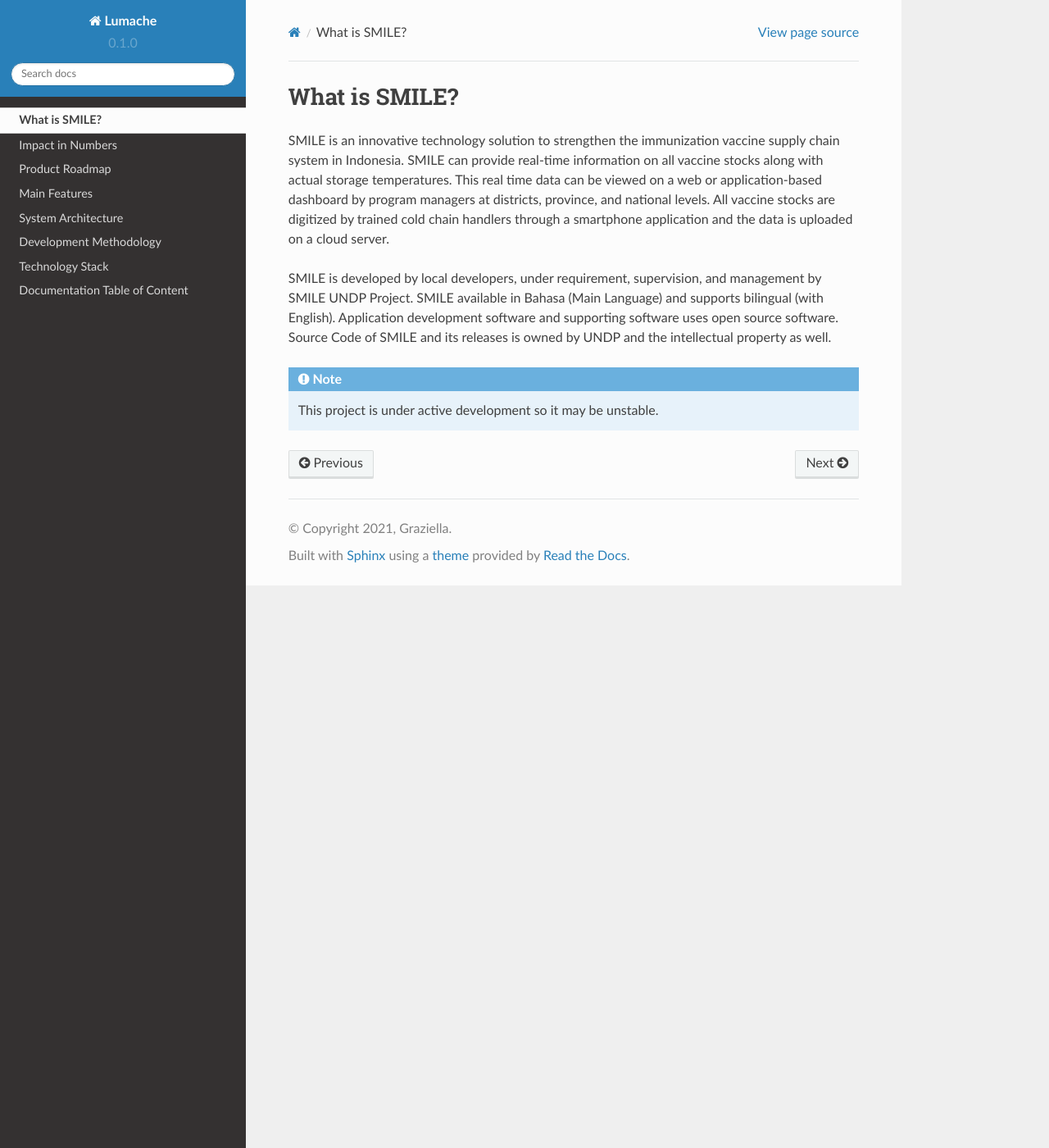
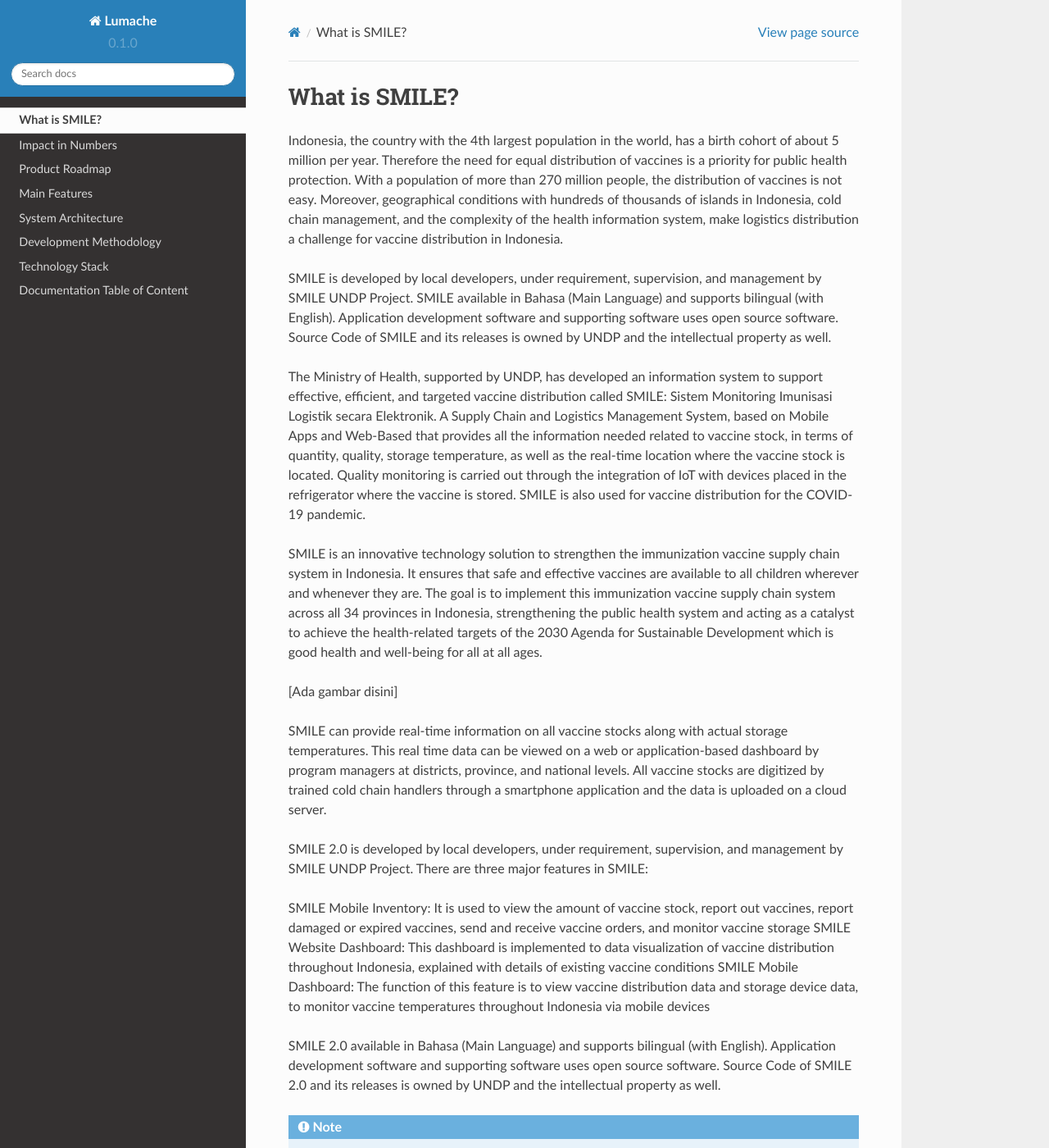
Before and after one commit to bigza/smile-documentation, a Sphinx documentation site: the page built from docs/source/what.rst, in a window 1280 px wide and 1400 px high. Shown: the whole window at 82% size. Built offline with Sphinx 7.4.7 and the Read the Docs theme 2.0.0, drawn with Linux system fonts in a browser that asks for light colours.

Commit message:
update page What is SMILE

```diff
--- a/docs/source/what.rst
+++ b/docs/source/what.rst
@@ -1,9 +1,26 @@
 What is SMILE?
 =====
 
-SMILE is an innovative technology solution to strengthen the immunization vaccine supply chain system in Indonesia. SMILE can provide real-time information on all vaccine stocks along with actual storage temperatures. This real time data can be viewed on a web or application-based dashboard by program managers at districts, province, and national levels. All vaccine stocks are digitized by trained cold chain handlers through a smartphone application and the data is uploaded on a cloud server.
+Indonesia, the country with the 4th largest population in the world, has a birth cohort of about 5 million per year. Therefore the need for equal distribution of vaccines is a priority for public health protection. With a population of more than 270 million people, the distribution of vaccines is not easy. Moreover, geographical conditions with hundreds of thousands of islands in Indonesia, cold chain management, and the complexity of the health information system, make logistics distribution a challenge for vaccine distribution in Indonesia.
 
 SMILE is developed by local developers, under requirement, supervision, and management by SMILE UNDP Project. SMILE available in Bahasa (Main Language) and supports bilingual (with English). Application development software and supporting software uses open source software. Source Code of SMILE and its releases is owned by UNDP and the intellectual property as well.
+
+The Ministry of Health, supported by UNDP, has developed an information system to support effective, efficient, and targeted vaccine distribution called SMILE: Sistem Monitoring Imunisasi Logistik secara Elektronik. A Supply Chain and Logistics Management System, based on Mobile Apps and Web-Based that provides all the information needed related to vaccine stock, in terms of quantity, quality, storage temperature, as well as the real-time location where the vaccine stock is located. Quality monitoring is carried out through the integration of IoT with devices placed in the refrigerator where the vaccine is stored. SMILE is also used for vaccine distribution for the COVID-19 pandemic.
+
+SMILE is an innovative technology solution to strengthen the immunization vaccine supply chain system in Indonesia. It ensures that safe and effective vaccines are available to all children wherever and whenever they are. The goal is to implement this immunization vaccine supply chain system across all 34 provinces in Indonesia, strengthening the public health system and acting as a catalyst to achieve the health-related targets of the 2030 Agenda for Sustainable Development which is good health and well-being for all at all ages.
+
+[Ada gambar disini]
+
+SMILE can provide real-time information on all vaccine stocks along with actual storage temperatures. This real time data can be viewed on a web or application-based dashboard by program managers at districts, province, and national levels. All vaccine stocks are digitized by trained cold chain handlers through a smartphone application and the data is uploaded on a cloud server.
+
+SMILE 2.0  is developed by local developers, under requirement, supervision, and management by SMILE UNDP Project. There are three major features in SMILE:
+
+SMILE Mobile Inventory: It is used to view the amount of vaccine stock, report out vaccines, report damaged or expired vaccines, send and receive vaccine orders, and monitor vaccine storage
+SMILE Website Dashboard: This dashboard is implemented to data visualization of vaccine distribution throughout Indonesia, explained with details of existing vaccine conditions
+SMILE Mobile Dashboard: The function of this feature is to view vaccine distribution data and storage device data, to monitor vaccine temperatures throughout Indonesia via mobile devices
+
+SMILE 2.0 available in Bahasa (Main Language) and supports bilingual (with English). Application development software and supporting software uses open source software. Source Code of SMILE 2.0 and its releases is owned by UNDP and the intellectual property as well.
+
 
 .. note::
 
```
